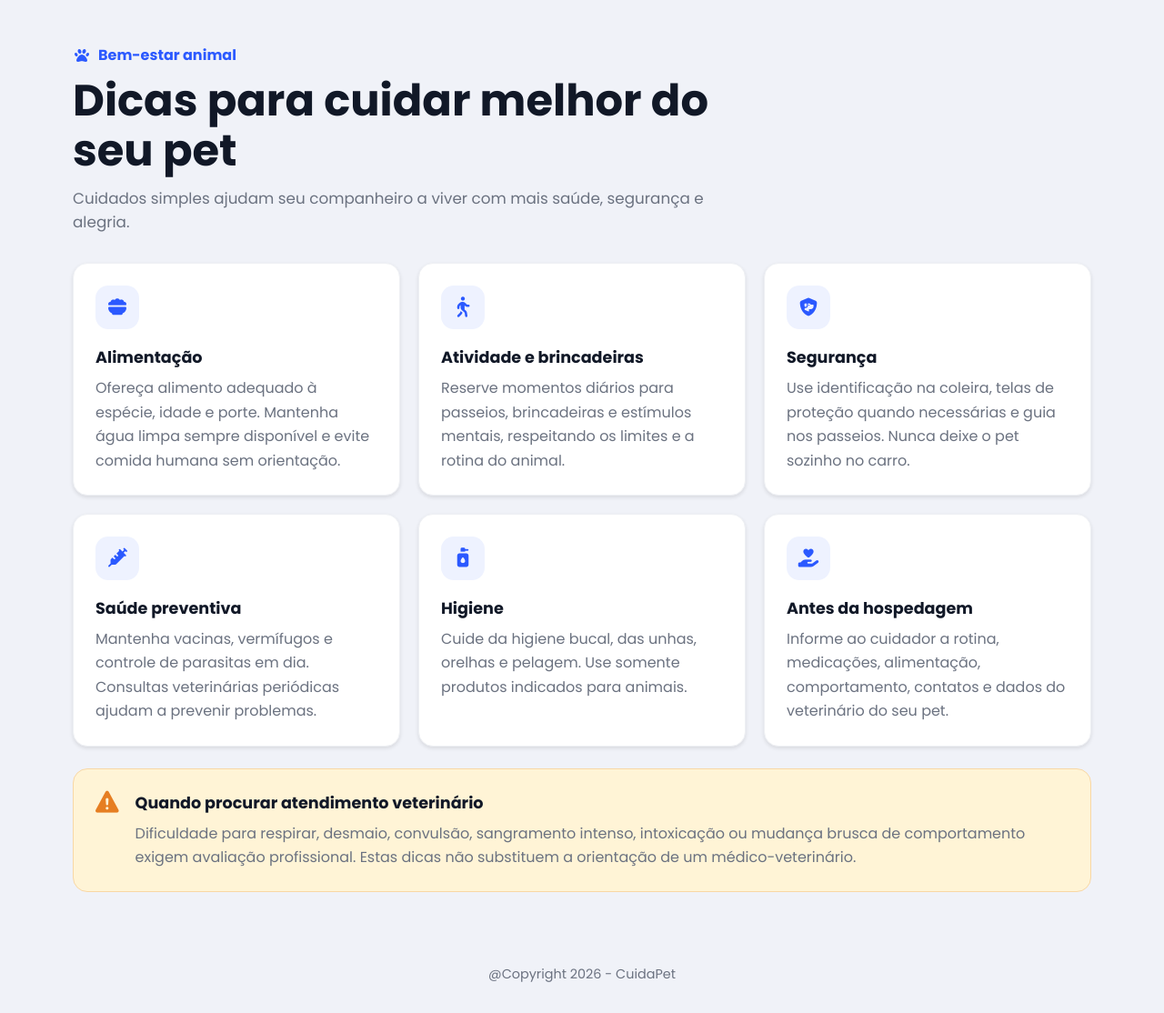
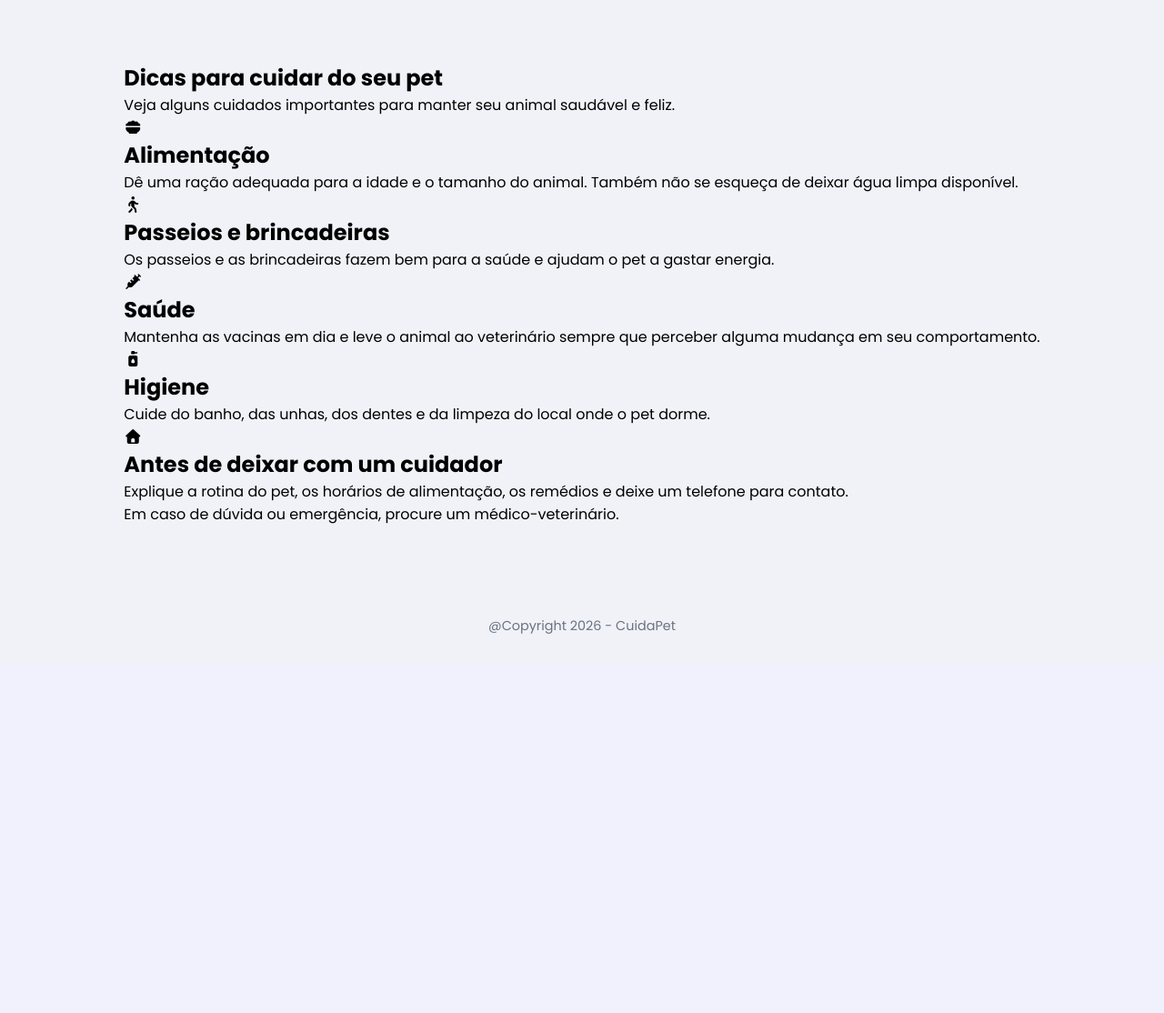
Before and after one commit to PedroPA94/senac-cuidapet, a Django app: page /dicas/ in a window 1280 px wide. Shown: the part 69-1183 px from the top of the page at 91% size. After the commit the page ends 766 px from the top, so only its background shows below. Run offline with Django 5.2, Linux system fonts and the light colour scheme; some libraries are stand-ins or nearby versions.

Commit message:
Simplifica a apresentação da página de dicas

```diff
--- a/paginas/templates/dicas.html
+++ b/paginas/templates/dicas.html
@@ -1,64 +1,59 @@
 {% extends 'base.html' %}
 {% load static %}
 
-{% block title %}Dicas de cuidado | CuidaPet{% endblock %}
+{% block title %}Dicas | CuidaPet{% endblock %}
 
 {% block css %}
 <link rel="stylesheet" href="{% static 'css/dicas.css' %}" />
 {% endblock %}
 
 {% block content %}
-<section class="tips-page">
-  <div class="tips-hero">
-    <span class="tips-eyebrow"><i class="fa-solid fa-paw"></i> Bem-estar animal</span>
-    <h1>Dicas para cuidar melhor do seu pet</h1>
-    <p>Cuidados simples ajudam seu companheiro a viver com mais saúde, segurança e alegria.</p>
-  </div>
+<section class="dicas-container">
+  <h1>Dicas para cuidar do seu pet</h1>
+  <p class="introducao">Veja alguns cuidados importantes para manter seu animal saudável e feliz.</p>
 
-  <div class="tips-grid">
-    <article class="tip-card">
-      <span class="tip-icon"><i class="fa-solid fa-bowl-food"></i></span>
-      <h2>Alimentação</h2>
-      <p>Ofereça alimento adequado à espécie, idade e porte. Mantenha água limpa sempre disponível e evite comida humana sem orientação.</p>
+  <div class="lista-dicas">
+    <article class="dica">
+      <i class="fa-solid fa-bowl-food"></i>
+      <div>
+        <h2>Alimentação</h2>
+        <p>Dê uma ração adequada para a idade e o tamanho do animal. Também não se esqueça de deixar água limpa disponível.</p>
+      </div>
     </article>
 
-    <article class="tip-card">
-      <span class="tip-icon"><i class="fa-solid fa-person-walking"></i></span>
-      <h2>Atividade e brincadeiras</h2>
-      <p>Reserve momentos diários para passeios, brincadeiras e estímulos mentais, respeitando os limites e a rotina do animal.</p>
+    <article class="dica">
+      <i class="fa-solid fa-person-walking"></i>
+      <div>
+        <h2>Passeios e brincadeiras</h2>
+        <p>Os passeios e as brincadeiras fazem bem para a saúde e ajudam o pet a gastar energia.</p>
+      </div>
     </article>
 
-    <article class="tip-card">
-      <span class="tip-icon"><i class="fa-solid fa-shield-dog"></i></span>
-      <h2>Segurança</h2>
-      <p>Use identificação na coleira, telas de proteção quando necessárias e guia nos passeios. Nunca deixe o pet sozinho no carro.</p>
+    <article class="dica">
+      <i class="fa-solid fa-syringe"></i>
+      <div>
+        <h2>Saúde</h2>
+        <p>Mantenha as vacinas em dia e leve o animal ao veterinário sempre que perceber alguma mudança em seu comportamento.</p>
+      </div>
     </article>
 
-    <article class="tip-card">
-      <span class="tip-icon"><i class="fa-solid fa-syringe"></i></span>
-      <h2>Saúde preventiva</h2>
-      <p>Mantenha vacinas, vermífugos e controle de parasitas em dia. Consultas veterinárias periódicas ajudam a prevenir problemas.</p>
+    <article class="dica">
+      <i class="fa-solid fa-pump-soap"></i>
+      <div>
+        <h2>Higiene</h2>
+        <p>Cuide do banho, das unhas, dos dentes e da limpeza do local onde o pet dorme.</p>
+      </div>
     </article>
 
-    <article class="tip-card">
-      <span class="tip-icon"><i class="fa-solid fa-pump-soap"></i></span>
-      <h2>Higiene</h2>
-      <p>Cuide da higiene bucal, das unhas, orelhas e pelagem. Use somente produtos indicados para animais.</p>
-    </article>
-
-    <article class="tip-card">
-      <span class="tip-icon"><i class="fa-solid fa-hand-holding-heart"></i></span>
-      <h2>Antes da hospedagem</h2>
-      <p>Informe ao cuidador a rotina, medicações, alimentação, comportamento, contatos e dados do veterinário do seu pet.</p>
+    <article class="dica">
+      <i class="fa-solid fa-house"></i>
+      <div>
+        <h2>Antes de deixar com um cuidador</h2>
+        <p>Explique a rotina do pet, os horários de alimentação, os remédios e deixe um telefone para contato.</p>
+      </div>
     </article>
   </div>
 
-  <aside class="alert-card">
-    <i class="fa-solid fa-triangle-exclamation"></i>
-    <div>
-      <h2>Quando procurar atendimento veterinário</h2>
-      <p>Dificuldade para respirar, desmaio, convulsão, sangramento intenso, intoxicação ou mudança brusca de comportamento exigem avaliação profissional. Estas dicas não substituem a orientação de um médico-veterinário.</p>
-    </div>
-  </aside>
+  <p class="aviso">Em caso de dúvida ou emergência, procure um médico-veterinário.</p>
 </section>
 {% endblock %}
```
